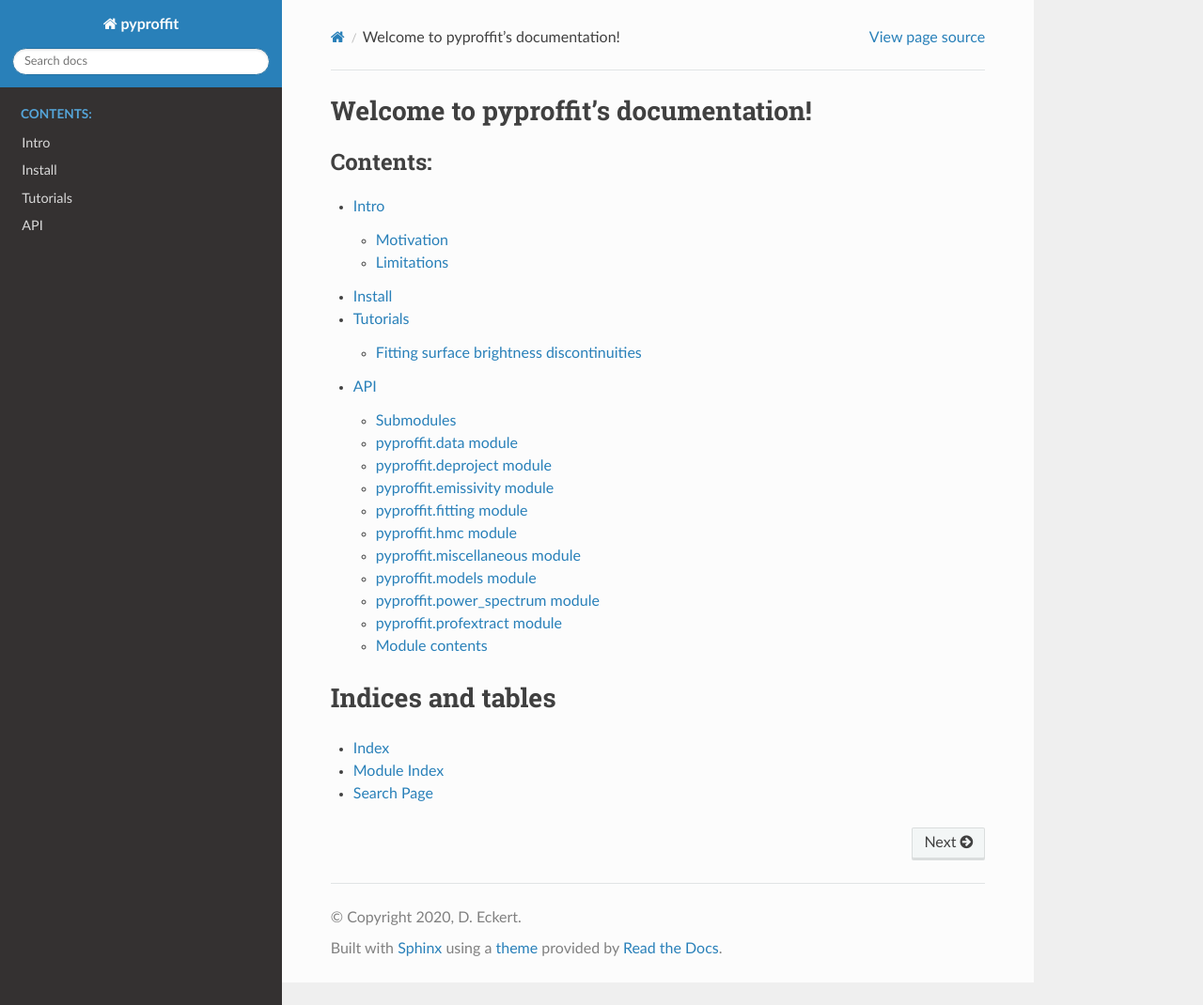
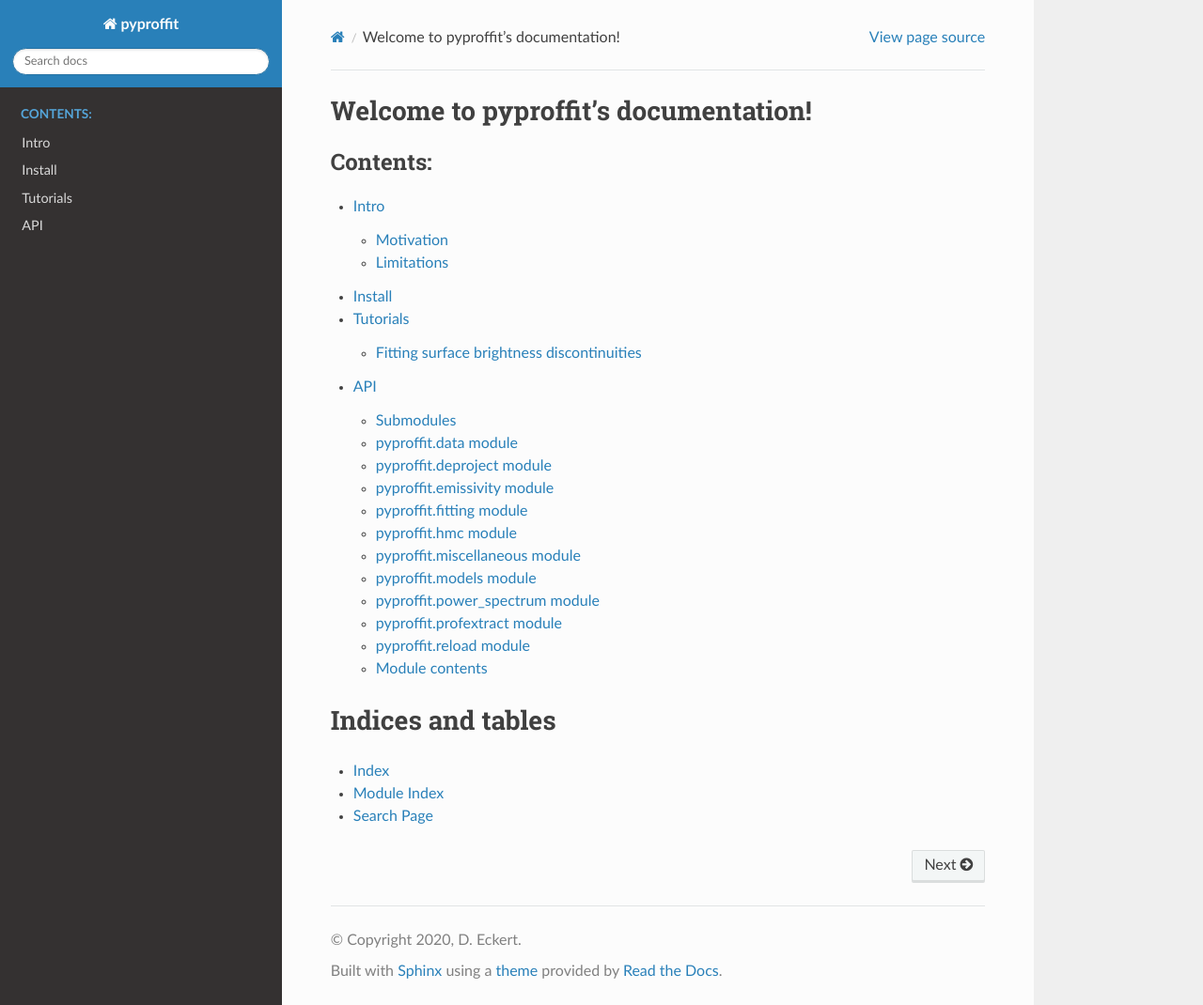
Before and after one commit to domeckert/pyproffit, a Sphinx documentation site: the page built from docs/source/index.rst, in a window 1280 px wide and 1070 px high. Shown: the whole window at 94% size. Built offline with Sphinx 7.4.7 and the Read the Docs theme 2.0.0, drawn with Linux system fonts in a browser that asks for light colours; pages that are not in the unit, such as notebooks, are missing from menus.

Commit message:
added reload module to docs

```diff
--- a/docs/source/pyproffit.rst
+++ b/docs/source/pyproffit.rst
@@ -76,6 +76,14 @@ pyproffit.profextract module
    :undoc-members:
    :show-inheritance:
 
+pyproffit.reload module
+-----------------------
+
+.. automodule:: pyproffit.reload
+   :members:
+   :undoc-members:
+   :show-inheritance:
+
 
 Module contents
 ---------------
```
